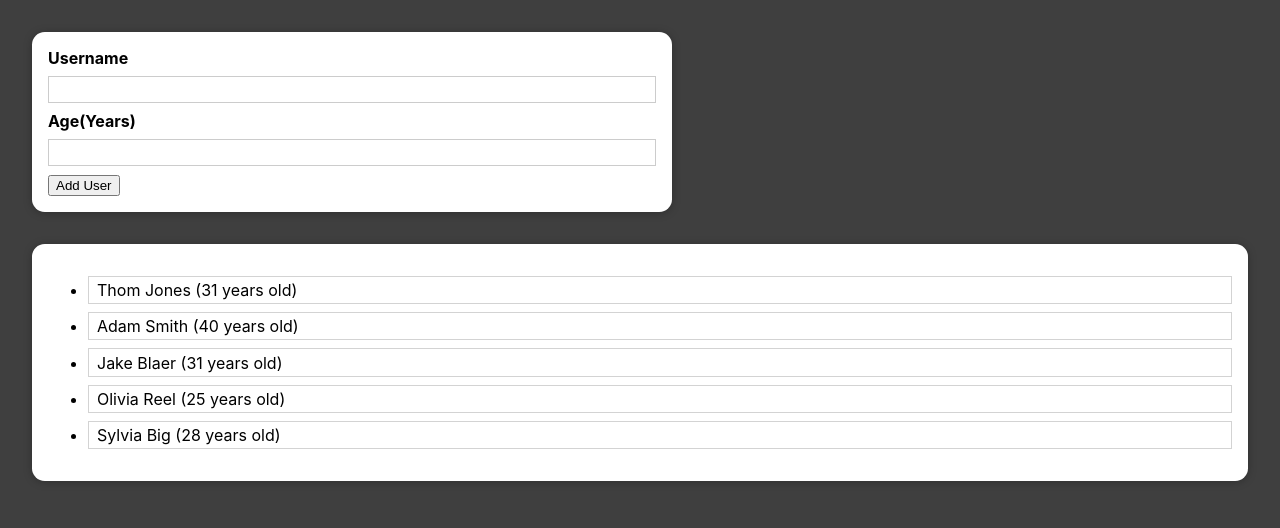
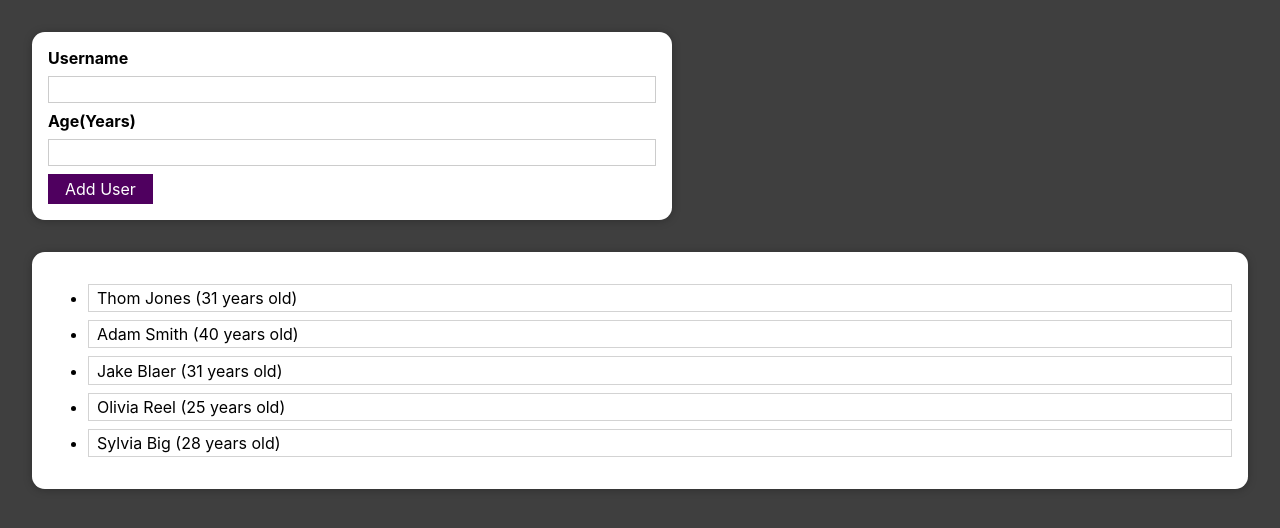
Before and after one commit to matekuna92/react-addusers-modal-project, a React (Create React App) app in the folder react-adduser-modal-project/: page / in a window 1280 px wide. Shown: the top 528 px of the page. Built offline with nearby package versions, Linux system fonts and the light colour scheme.

Commit message:
modified button styles

```diff
--- a/react-adduser-modal-project/src/components/Button/Button.js
+++ b/react-adduser-modal-project/src/components/Button/Button.js
@@ -4,7 +4,7 @@
 
 const Button = (props) => {
     return (
-        <button type={props.type} className={styles.btn}>{props.children}</button>
+            <button type={props.type || 'button'} className={styles.button} onClick={props.onClick}>{props.children}</button>
     );
 }
 
--- a/react-adduser-modal-project/src/components/Button/Button.module.css
+++ b/react-adduser-modal-project/src/components/Button/Button.module.css
@@ -1,4 +1,18 @@
 .button {
-    border: none;
+  font: inherit;
+  border: 1px solid #4f005f;
+  background: #4f005f;
+  color: white;
+  padding: 0.25rem 1rem;
+  cursor: pointer;
+}
 
+.button:hover,
+.button:active {
+  background: #741188;
+  border-color: #741188;
 }
+
+.button:focus {
+  outline: none;
+}
```
